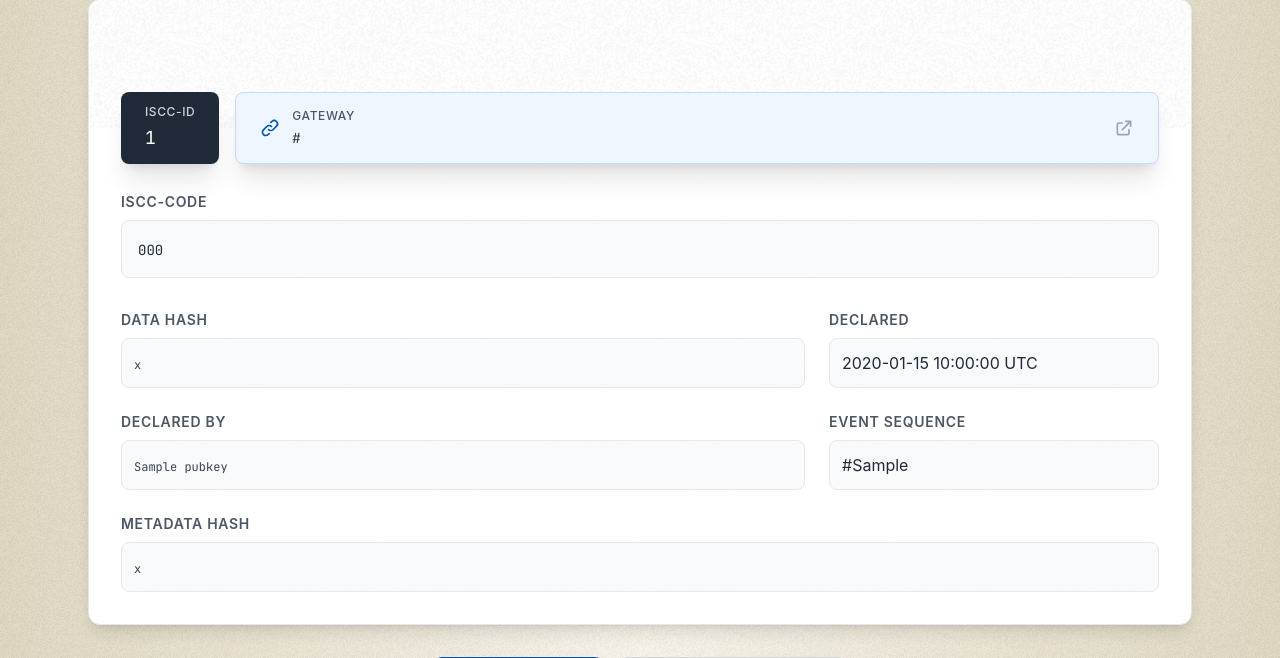
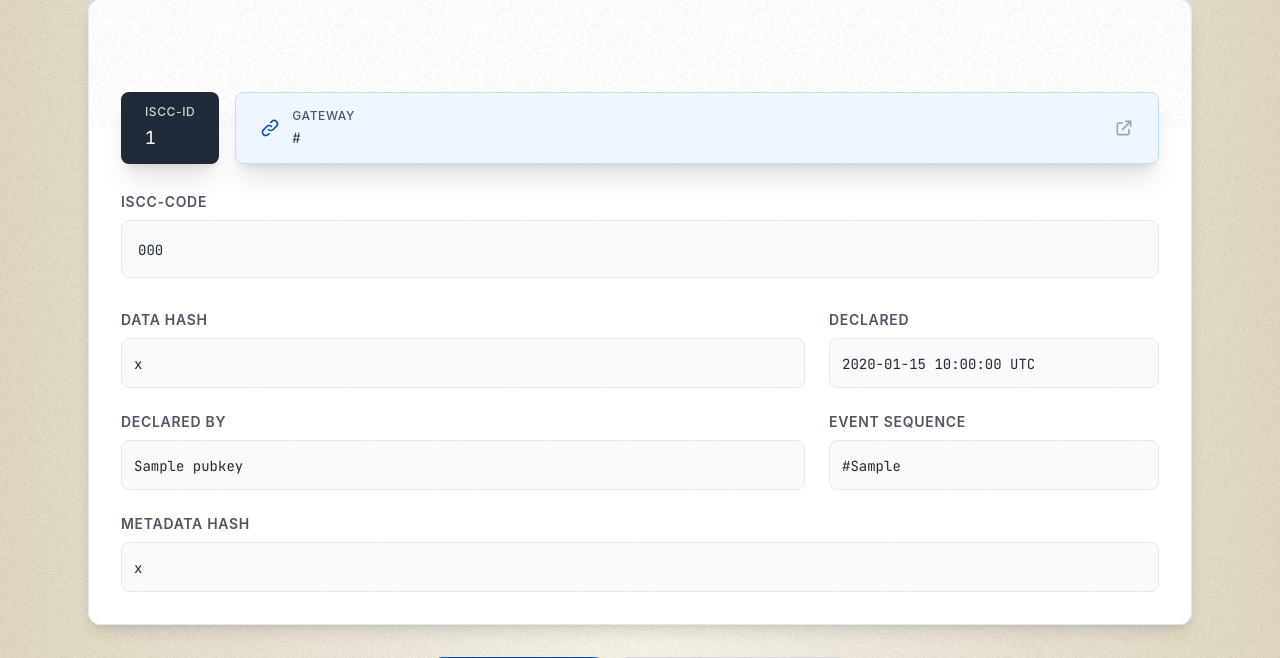
Before and after one commit to iscc/iscc-hub, a Django app: template iscc_hub/templates/iscc_hub/declaration_detail.html in a window 1280 px wide. Shown: the part 203-861 px from the top of the page. Run offline with Django 5.2, Linux system fonts and the light colour scheme; the template is opened without the code that fills it: most values are stand-ins (such as "Sample title", 1, 10 or a date in 2020); some libraries are stand-ins or nearby versions.

Commit message:
style(templates): standardize typography across declaration detail fields
Unify all field value typography to match ISCC-CODE style:
- Change all field values to use font-mono text-sm text-gray-800
- Apply consistent sizing to Data Hash, Declared By, and Metadata Hash
- Add monospace font to Declared and Event Sequence fields
- Remove smaller text-xs sizing for better readability

All output values now have uniform size, weight, and spacing for a
cleaner, more professional appearance.

```diff
--- a/iscc_hub/templates/iscc_hub/declaration_detail.html
+++ b/iscc_hub/templates/iscc_hub/declaration_detail.html
@@ -56,7 +56,7 @@
                     <div class="md:col-span-2">
                         <h3 class="text-sm font-semibold text-gray-600 uppercase tracking-wider mb-2">Data Hash</h3>
                         <div class="bg-gray-50 rounded-lg border border-gray-200 p-3">
-                            <code class="font-mono text-xs text-gray-700 break-all">{{ declaration.datahash }}</code>
+                            <code class="font-mono text-sm text-gray-800 break-all">{{ declaration.datahash }}</code>
                         </div>
                     </div>
 
@@ -64,7 +64,7 @@
                     <div class="md:col-span-1">
                         <h3 class="text-sm font-semibold text-gray-600 uppercase tracking-wider mb-2">Declared</h3>
                         <div class="bg-gray-50 rounded-lg border border-gray-200 p-3">
-                            <span class="text-gray-800">{{ declaration.updated_at|date:"Y-m-d H:i:s" }} UTC</span>
+                            <span class="font-mono text-sm text-gray-800">{{ declaration.updated_at|date:"Y-m-d H:i:s" }} UTC</span>
                         </div>
                     </div>
 
@@ -72,7 +72,7 @@
                     <div class="md:col-span-2">
                         <h3 class="text-sm font-semibold text-gray-600 uppercase tracking-wider mb-2">Declared By</h3>
                         <div class="bg-gray-50 rounded-lg border border-gray-200 p-3">
-                            <code class="font-mono text-xs text-gray-700 break-all">{{ declaration.pubkey }}</code>
+                            <code class="font-mono text-sm text-gray-800 break-all">{{ declaration.pubkey }}</code>
                         </div>
                     </div>
 
@@ -80,7 +80,7 @@
                     <div class="md:col-span-1">
                         <h3 class="text-sm font-semibold text-gray-600 uppercase tracking-wider mb-2">Event Sequence</h3>
                         <div class="bg-gray-50 rounded-lg border border-gray-200 p-3">
-                            <span class="text-gray-800">#{{ declaration.event_seq }}</span>
+                            <span class="font-mono text-sm text-gray-800">#{{ declaration.event_seq }}</span>
                         </div>
                     </div>
 
@@ -89,7 +89,7 @@
                     <div class="md:col-span-3">
                         <h3 class="text-sm font-semibold text-gray-600 uppercase tracking-wider mb-2">Metadata Hash</h3>
                         <div class="bg-gray-50 rounded-lg border border-gray-200 p-3">
-                            <code class="font-mono text-xs text-gray-700 break-all">{{ declaration.metahash }}</code>
+                            <code class="font-mono text-sm text-gray-800 break-all">{{ declaration.metahash }}</code>
                         </div>
                     </div>
                     {% endif %}
```
